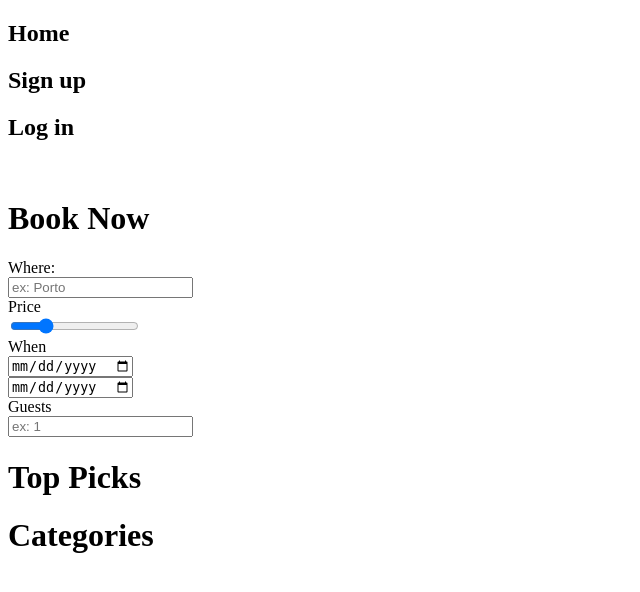
After one commit to gmtorres/MIEIC_19_20_LTW, a PHP site: page /homePage.html in a window 1280 px wide. The commit adds this page. Shown: the top 592 px of the page, without its empty margins (0-640 px from the left). Run offline with PHP 8.4, Linux system fonts and the light colour scheme.

Commit message:
HomePage and HousePage started
Co-authored-by: diogoalex01 <up201706892@fe.up.pt>
Co-authored-by: mafaldasantos10 <up201706791@fe.up.pt>

```diff
--- /dev/null
+++ b/homePage.html
@@ -0,0 +1,48 @@
+<!DOCTYPE html>
+
+<html lang="en-US">
+    <head>
+        <title>AirBnb</title>
+        <meta charset="UTF-8">
+    </head>
+<body>
+    <header>
+        <h2>Home</h2>
+        <h2>Sign up</h2>
+        <h2>Log in</h2>
+    </header>
+    <div>
+        <img src="" alt="">
+        <form>
+            <h1>Book Now</h1>
+            <label>Where:
+                <br>
+                <input type = "text" name = "Destiny" required = "required" placeholder="ex: Porto">
+            </label>
+            <br>
+            <label>Price
+                <br>
+                <input type="range" min="0" max="2000" value="500" class="slider" id="myRange">
+            </label>
+            <br>
+            <label>When
+                <br>
+                <input type="date" name="startDate">
+                <br>
+                <input type="date" name="endDate">
+            </label>
+            <br>
+            <label>Guests
+                <br>
+                <input type = "text" name = "guests" required = "required" placeholder="ex: 1">
+            </label>
+        </form>
+    </div>
+    <div>
+        <h1>Top Picks</h1>
+    </div>
+    <div>
+        <h1>Categories</h1>
+    </div>
+</body>
+</html>
```
Also changed, not shown: get_place_info.php (+15 -15 lines), house.php (added, +18 -0 lines).
